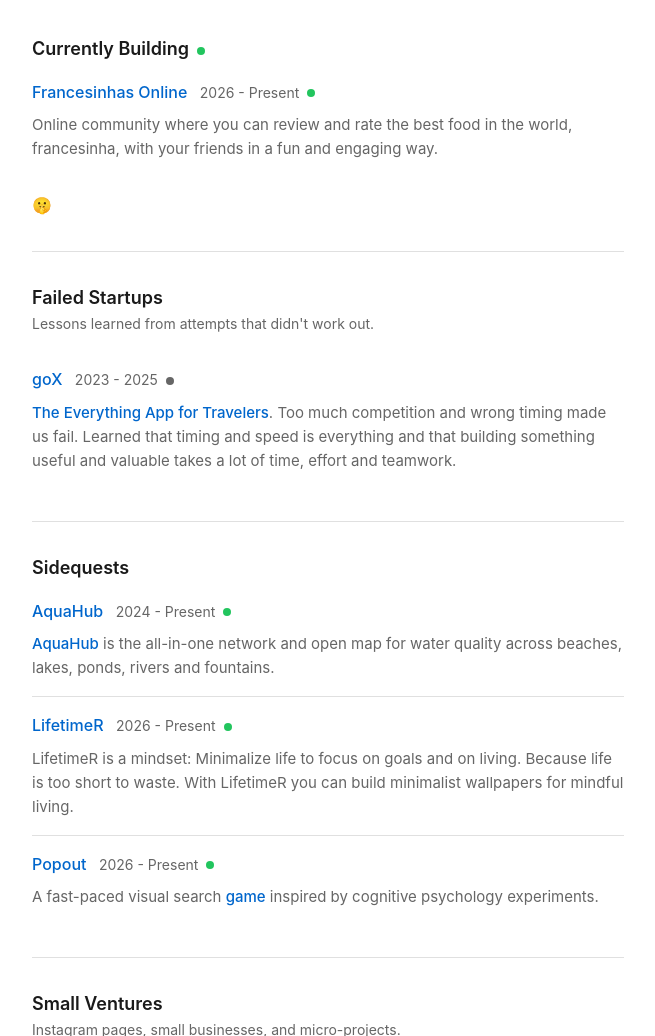
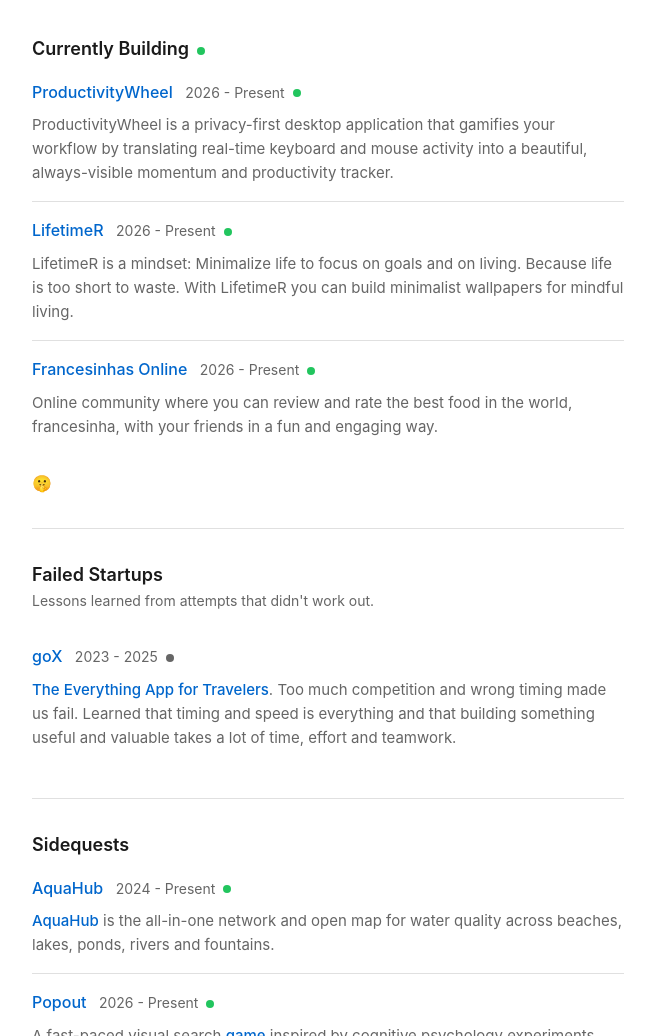
Before and after one commit to alvaroltorres/alvarotorres.com, a plain HTML site: page index.html in a window 1280 px wide. Shown: the part 503-1539 px from the top of the page, without its empty margins (312-967 px from the left). Drawn offline with Linux system fonts and the light colour scheme.

Commit message:
Added ProductivityWheel

```diff
--- a/index.html
+++ b/index.html
@@ -44,6 +44,16 @@
                 <h2>Currently Building</h2><span class="status active"></span>
                 <ul class="project-list">
                     <li class="project">
+                        <a href="https://alvaroltorres.github.io/productivitywheel.com/" target="_blank">ProductivityWheel</a>
+                        <span class="year">2026 - Present</span><span class="status active"></span>
+                        <p>ProductivityWheel is a privacy-first desktop application that gamifies your workflow by translating real-time keyboard and mouse activity into a beautiful, always-visible momentum and productivity tracker.</p>
+                    </li>
+                    <li class="project">
+                        <a href="https://lifetimer.vercel.app/" target="_blank">LifetimeR</a>
+                        <span class="year">2026 - Present</span><span class="status active"></span>
+                        <p>LifetimeR is a mindset: Minimalize life to focus on goals and on living. Because life is too short to waste. With LifetimeR you can build minimalist wallpapers for mindful living.</p>
+                    </li>
+                    <li class="project">
                         <a href="https://www.francesinhas.online" target="_blank">Francesinhas Online</a>
                         <span class="year">2026 - Present</span><span class="status active"></span>
                         <p>Online community where you can review and rate the best food in the world, francesinha, with your friends in a fun and engaging way.</p>
@@ -76,11 +86,6 @@
                         <a href="https://play.google.com/store/apps/details?id=com.company.digiwater&hl=pt_PT" target="_blank">AquaHub</a>
                         <span class="year">2024 - Present</span><span class="status active"></span>
                         <p><a href="https://aqua-hub.vercel.app/" target="_blank">AquaHub</a> is the all-in-one network and open map for water quality across beaches, lakes, ponds, rivers and fountains.</p>
-                    </li>
-                    <li class="project">
-                        <a href="https://lifetimer.vercel.app/" target="_blank">LifetimeR</a>
-                        <span class="year">2026 - Present</span><span class="status active"></span>
-                        <p>LifetimeR is a mindset: Minimalize life to focus on goals and on living. Because life is too short to waste. With LifetimeR you can build minimalist wallpapers for mindful living.</p>
                     </li>
                     <li class="project">
                         <a href="https://alvaroltorres.github.io/popout/" target="_blank">Popout</a>
```
